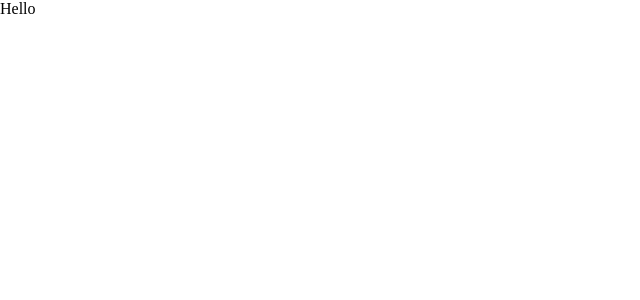
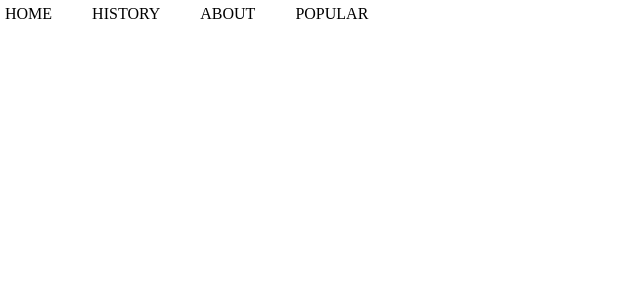
Before and after one commit to divyakumar31/city_tour, a React (Vite) app: page / in a window 1280 px wide. Shown: the top 300 px of the page, without its empty margins (0-640 px from the left). Built offline with nearby package versions, Linux system fonts and the light colour scheme.

Commit message:
Navbar created

```diff
--- a/src/App.jsx
+++ b/src/App.jsx
@@ -1,7 +1,8 @@
 import React from "react";
+import Home from "./routes/Home";
 
 const App = () => {
-  return <div>Hello</div>;
+  return <Home />;
 };
 
 export default App;
--- /dev/null
+++ b/src/components/index.js
@@ -0,0 +1,3 @@
+import Navbar from "./navbar/Navbar";
+
+export { Navbar };
--- /dev/null
+++ b/src/components/navbar/Navbar.jsx
@@ -0,0 +1,24 @@
+import React from "react";
+
+const Navbar = () => {
+  return (
+    <nav class="flex">
+      <ul class="flex">
+        <li>
+          <a href="#">HOME</a>
+        </li>
+        <li>
+          <a href="#history">HISTORY</a>
+        </li>
+        <li>
+          <a href="#">ABOUT</a>
+        </li>
+        <li>
+          <a href="#popular">POPULAR</a>
+        </li>
+      </ul>
+    </nav>
+  );
+};
+
+export default Navbar;
--- /dev/null
+++ b/src/components/navbar/navbar.css
@@ -0,0 +1,11 @@
+nav {
+  position: fixed;
+  z-index: 55;
+  width: 100%;
+  height: 50px;
+  align-items: center;
+  justify-content: center;
+  background-color: blanchedalmond;
+  /* background-color: #442000; */
+  font-weight: 600;
+}
--- a/src/index.css
+++ b/src/index.css
@@ -3,3 +3,114 @@
   padding: 0;
   box-sizing: border-box;
 }
+
+.flex-center {
+  display: flex;
+  align-items: center;
+  justify-content: space-evenly;
+  gap: 20px;
+  flex-wrap: wrap;
+}
+.flex {
+  display: flex;
+  gap: 30px;
+}
+a {
+  text-decoration: none;
+  /* color: whitesmoke; */
+  color: black;
+}
+li {
+  list-style: none;
+  padding: 5px;
+}
+.container {
+  background: url("https://media.istockphoto.com/id/821330386/photo/adalaj-stepwell-indian-heritage-tourist-place-ahmedabad-gujarat-world-heritage-city.jpg?s=612x612&w=0&k=20&c=DHBlcVJPnxsKdKt64Q088Z90-SKkI42cNmK8Yfwot2E=");
+  /*
+  background: url("https://wallpapers.com/images/hd/ahmedabad-hindu-akshardham-complex-zteovijge7w2modk.jpg"); */
+  background-position: center;
+  background-size: cover;
+  background-repeat: no-repeat;
+  height: 100dvh;
+  display: flex;
+  align-items: center;
+  justify-content: center;
+  color: white;
+  flex-direction: column;
+}
+.container h1 {
+  font-size: 120px;
+  font-weight: 900;
+}
+.container p {
+  font-size: 32px;
+  color: whitesmoke;
+  font-weight: 700;
+}
+.img-container {
+  width: 300px;
+  height: 500px;
+}
+.gallery {
+  padding-bottom: 20px;
+  background-color: #442000;
+  color: white;
+}
+.gallery h2 {
+  text-align: center;
+  font-size: 38px;
+  padding: 20px;
+}
+.img-container {
+  width: 400px;
+  padding: 10px;
+  border-radius: 15px;
+  height: auto;
+  background-color: rgba(255, 235, 205, 0.257);
+}
+.img-container:hover {
+  scale: 1.01;
+}
+.img-container img {
+  height: 380px;
+  width: 380px;
+  object-fit: cover;
+  object-position: center;
+  border-radius: 5px;
+  user-select: none;
+  -webkit-user-drag: none;
+}
+.img-container p {
+  font-size: 20px;
+  text-align: center;
+  font-weight: 600;
+  color: whitesmoke;
+  /* color: rgb(169, 168, 168); */
+  padding: 5px;
+}
+.history {
+  background-color: blanchedalmond;
+  padding: 50px;
+  align-items: flex-start;
+  justify-content: center;
+}
+.history img {
+  width: 100%;
+}
+.history > div {
+  width: 45%;
+}
+.history h2 {
+  font-size: 38px;
+  margin-bottom: 10px;
+}
+.history p {
+  font-size: 20px;
+  text-align: justify;
+}
+hr {
+  height: 50px;
+  background: blanchedalmond;
+  outline: none;
+  border: none;
+}
--- /dev/null
+++ b/src/routes/Home.jsx
@@ -0,0 +1,8 @@
+import React from "react";
+import { Navbar } from "../components";
+
+const Home = () => {
+  return <Navbar />;
+};
+
+export default Home;
```
